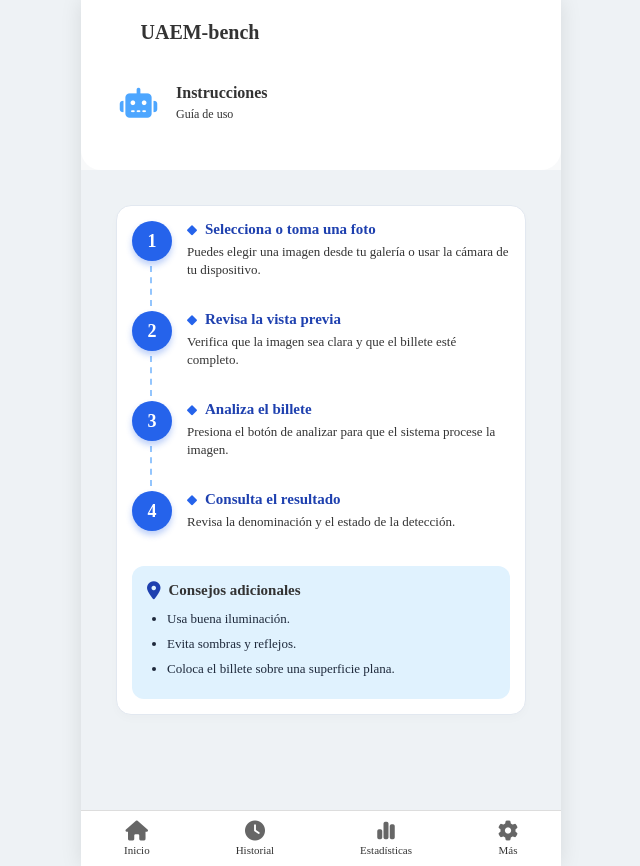
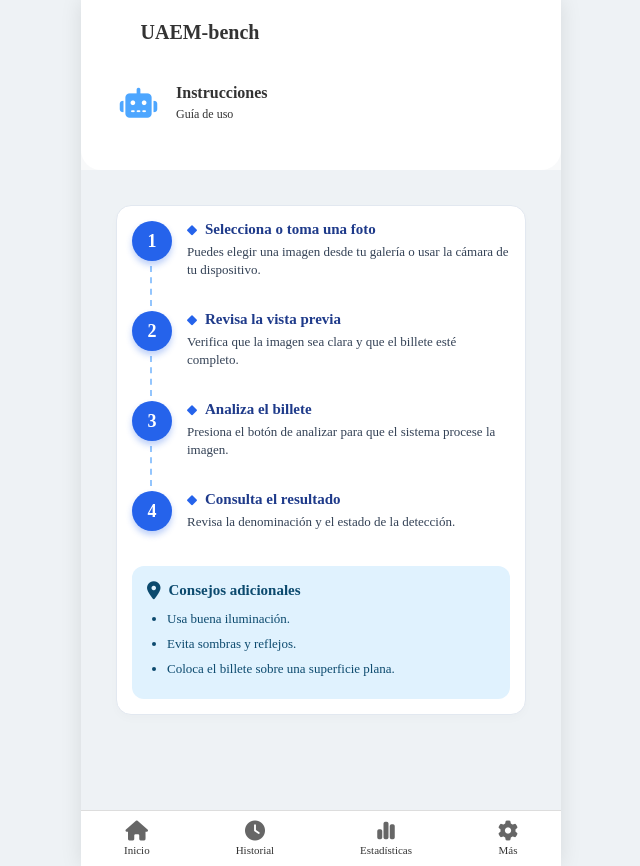
Before and after one commit to YadhiraGVDev/billetes-project, a Django app: page /instrucciones/ in a window 1280 px wide. Shown: the whole page, without its empty margins (319-959 px from the left). Run offline with Django 5.2, Linux system fonts and the light colour scheme.

Commit message:
Fix: Forzar visibilidad de textos en pantalla de instrucciones en modo oscuro

```diff
--- a/detector/templates/detector/instrucciones.html
+++ b/detector/templates/detector/instrucciones.html
@@ -6,6 +6,37 @@
 
 {% block extra_css %}
 <link rel="stylesheet" href="{% static 'detector/css/instrucciones.css' %}">
+
+<!-- BLOQUE DE CORRECCIÓN PARA MODO OSCURO -->
+<style>
+    /* Forzar que los textos de los pasos sean oscuros y visibles */
+    .step-content p {
+        color: #334155 !important; /* Gris oscuro legible */
+    }
+
+    .step-title {
+        color: #1e3a8a !important; /* Azul oscuro para los títulos */
+    }
+
+    /* Forzar la caja de consejos (fondo azul claro) a tener texto oscuro */
+    .tips-box {
+        background-color: #e0f2fe !important; /* Azul muy pálido de fondo */
+        color: #0c4a6e !important; /* Texto azul oscuro */
+    }
+
+    .tips-box h4,
+    .tips-box li,
+    .tips-box i {
+        color: #0c4a6e !important;
+    }
+
+    /* Asegurar que los círculos de los números (1, 2, 3, 4) sigan con su color y el texto blanco */
+    .step-circle {
+        color: #ffffff !important;
+    }
+</style>
+<!-- FIN DEL BLOQUE DE CORRECCIÓN -->
+
 {% endblock %}
 
 {% block content %}
```
